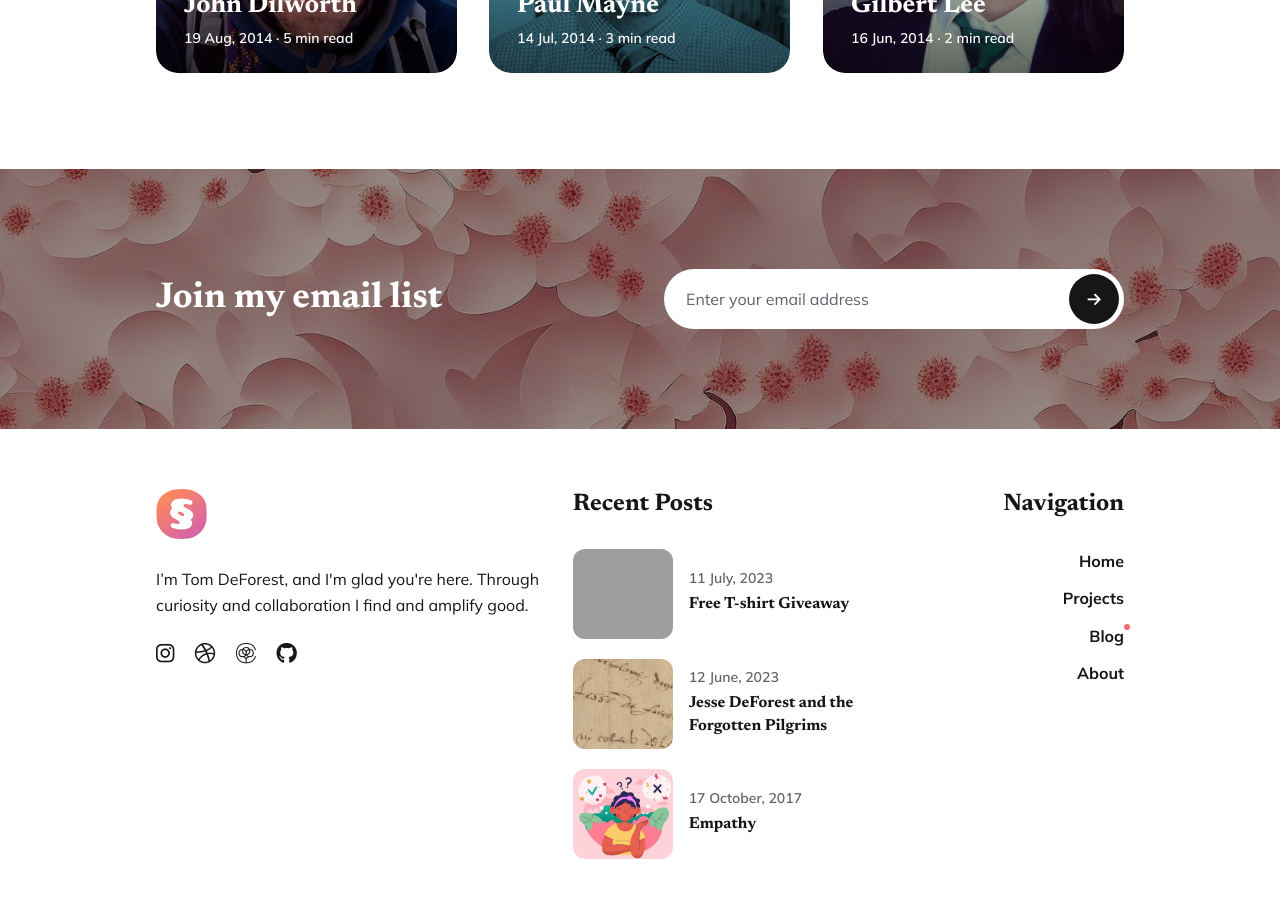
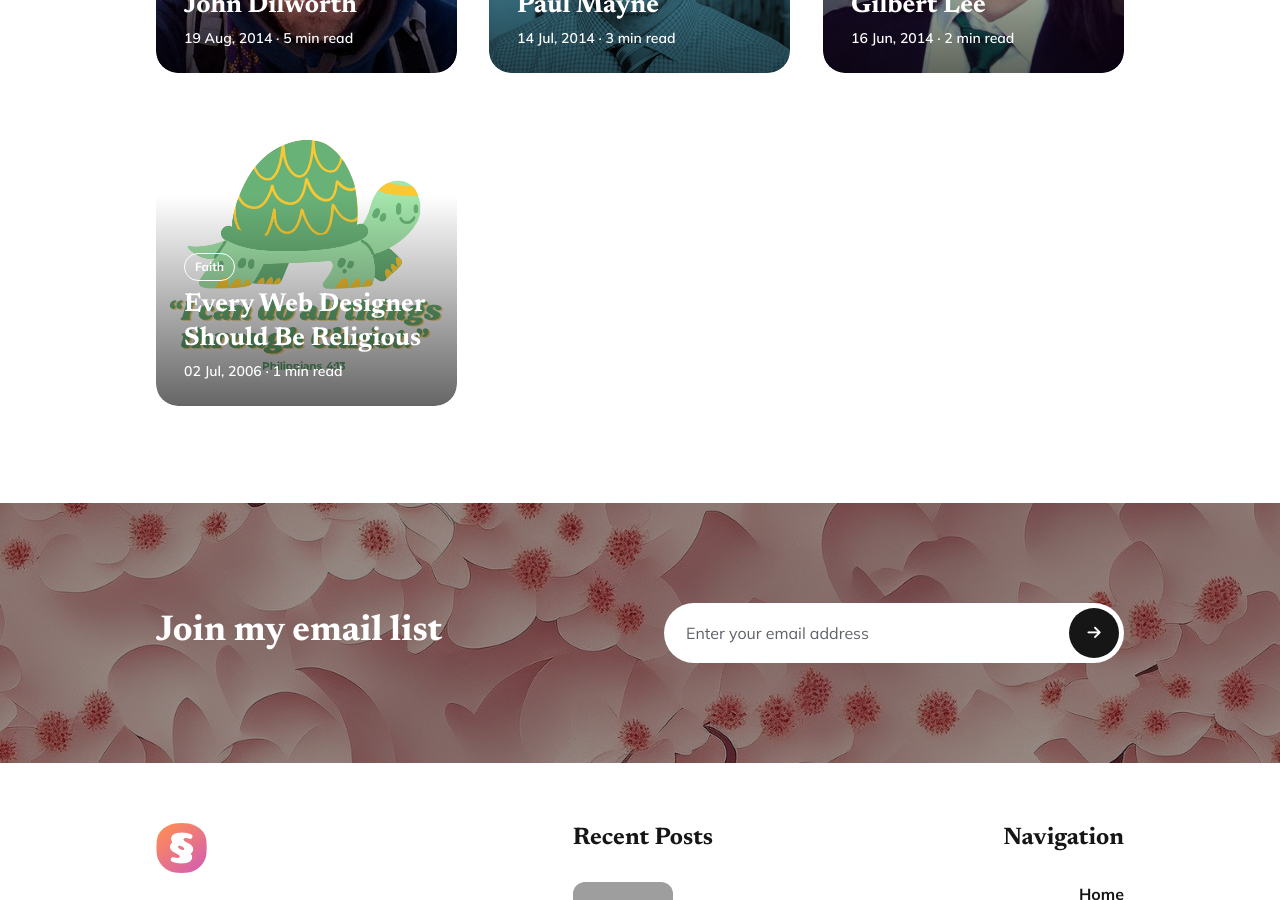
Before and after one commit to tomdeforest/tomdeforest.github.io, a Jekyll site: the page built from blog/index.html, in a window 1280 px wide and 900 px high, scrolled down 943 px. Built offline with Jekyll 4.4.1, drawn with Linux system fonts in a browser that asks for light colours; part of the change alters nothing that is shown; grey boxes are pictures that could not be loaded.

Commit message:
Post religion for designers. fixed missing image

```diff
--- /dev/null
+++ b/_posts/2006-11-07-every-designer-religioius.md
@@ -0,0 +1,18 @@
+---
+date:   2006-07-02 19:39:00
+layout: post
+title: Every Web Designer Should Be Religious
+description:
+image: '/images/turtle-with-christ.png'
+tags: [faith]
+---
+
+I ran into a bug with Internet Explorer today (no surprise). Not only that, there were different bugs for IE 6 and IE 7. I banged my head on the browsers for a while. When I was at a complete loss I said a little prayer asking for help and then read my rss feeds for a little while. When I came back to the problem, I typed a few lines of code, made a few tweaks and voila, problem solved.
+
+I feel sorry for web developers who don't pray. Internet Explorer is too much of a monster to not seek the help of a higher power (and I don't mean Starbucks).
+
+----
+
+## August 2023 Update
+
+I transfered this post from my old Wordpress blog. Although technologies have matured, the principle of seeking divince guidance in the details of our lives is more relevant than ever.
--- a/blog/index.html
+++ b/blog/index.html
@@ -2,7 +2,7 @@
 layout: default
 title: Blog
 description: Small and Simple Thoughts. UX Design, Graphic Design, Japanese Language & Culture, etc.
-image: /images/18.jpg
+# image: /images/18.jpg
 ---
 
 {% if page.image %}
```
Also changed, not shown: images/turtle-with-christ.png (added).
